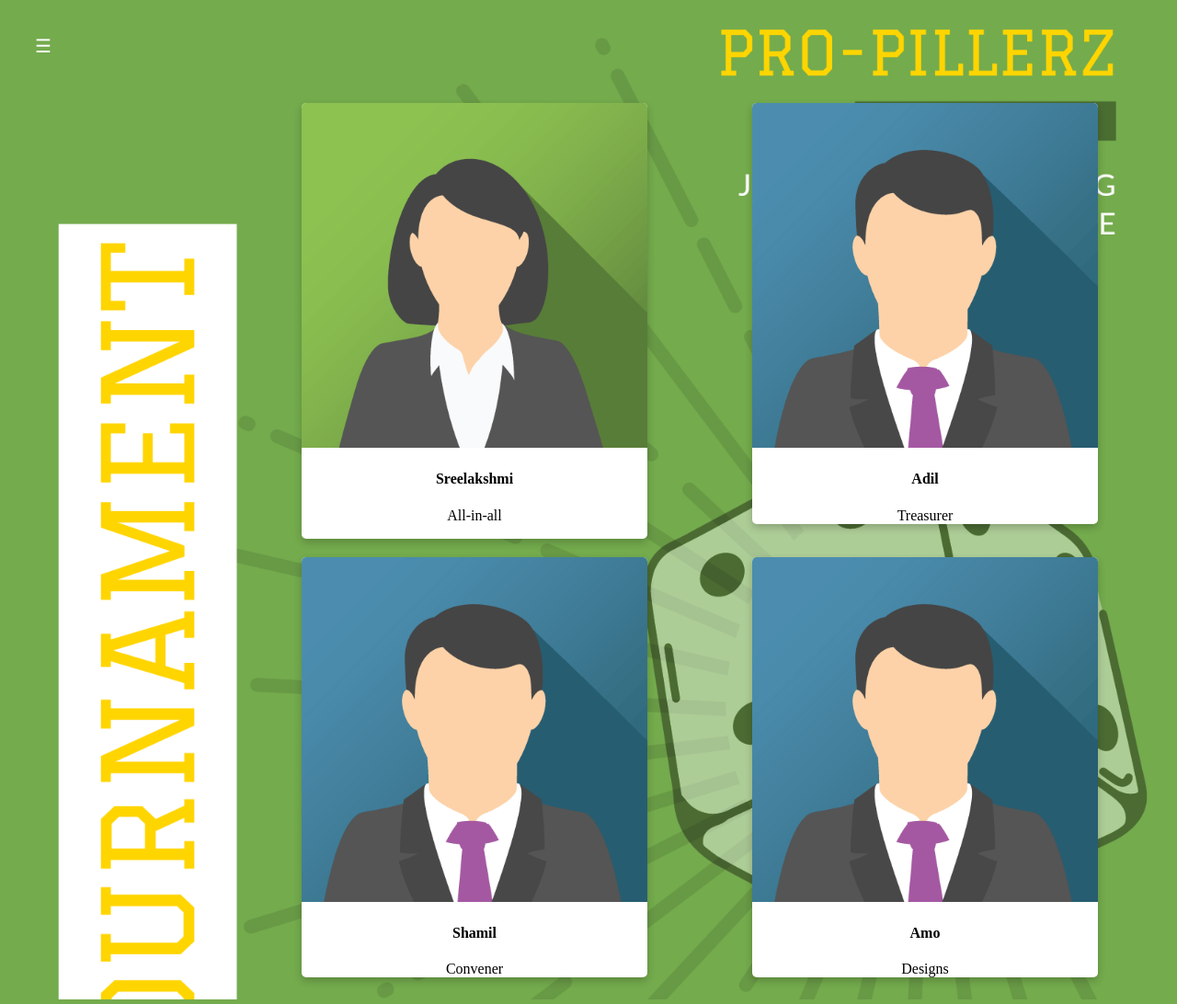
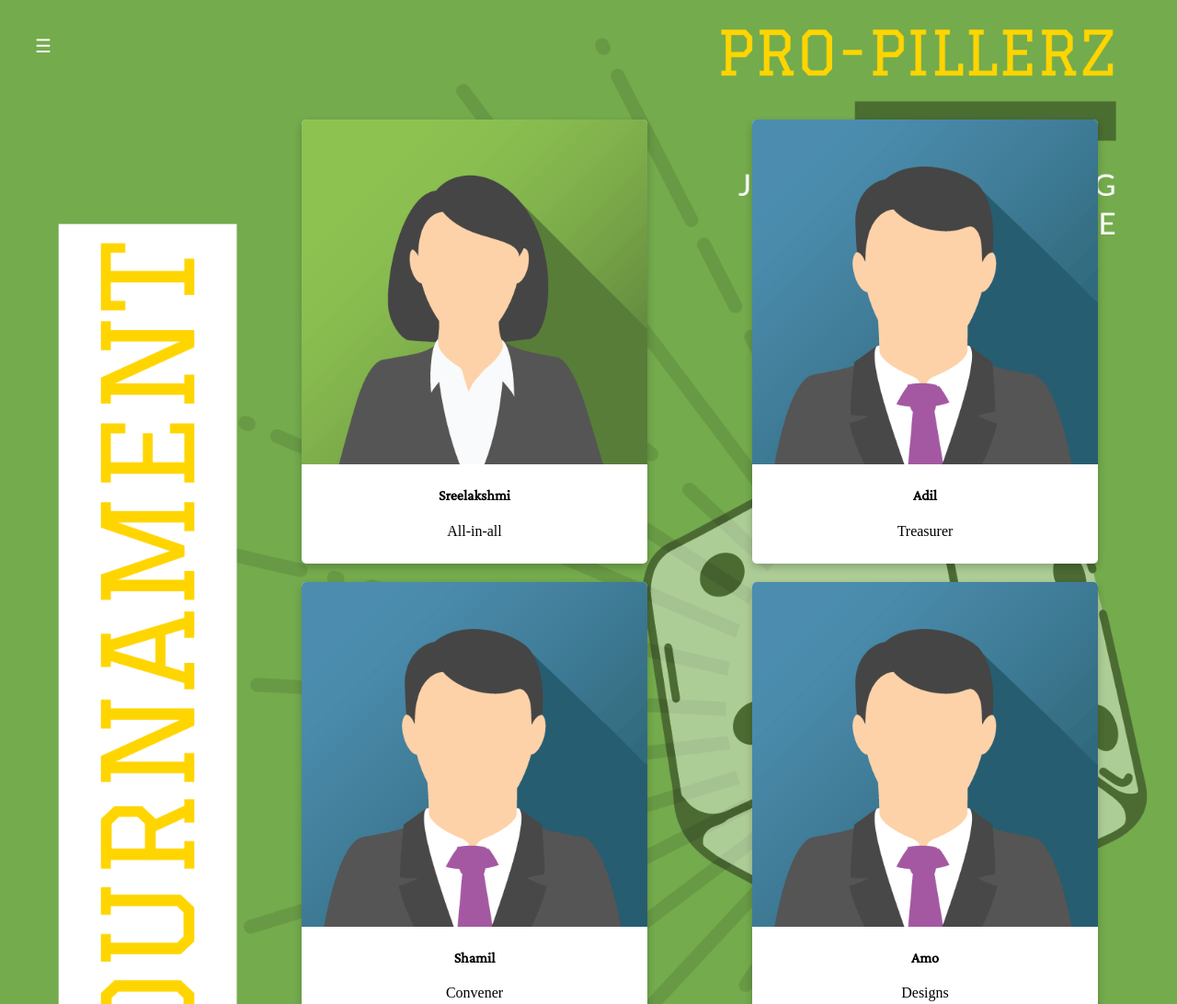
Before and after one commit to amoantony/contact, a plain HTML site: page index.html in a window 1280 px wide. Shown: the top 1092 px of the page at 92% size. Drawn offline with nearby package versions, Linux system fonts and the light colour scheme.

Commit message:
Add files via upload

```diff
--- a/index.html
+++ b/index.html
@@ -2,6 +2,11 @@
 <html>
 <head>
 <meta name="viewport" content="width=device-width, initial-scale=1.0">
+  <link rel="icon" href="dice.png" type="image/icon type">
+  <link href='https://fonts.googleapis.com/css?family=Kulim Park' rel='stylesheet'>
+    <link href='https://fonts.googleapis.com/css?family=Crimson Pro' rel='stylesheet'>
+    <link href='https://fonts.googleapis.com/css?family=Caveat' rel='stylesheet'>
+
 <style>
 body{
   width: 100%;
@@ -11,6 +16,7 @@ body{
   background-size: cover;
   background-color:#74ab4d;
 }
+h4{font-family: 'Crimson Pro';}
 .sidebar {
   height: 100%;
   width: 0;
@@ -87,6 +93,7 @@ color:#74ab4d;
   background-color:white;
   text-align:center;
   width:80%;
+  padding-bottom:10px;
 
 }
 a{text-decoration:none;color:black;}
@@ -107,7 +114,7 @@ margin-left:25%;}
   <a href="javascript:void(0)" class="closebtn" onclick="closeNav()">&times;</a>
   <a href="https://amoantony.github.io/home/">Home</a>
   <a href="https://amoantony.github.io/about/">About</a>
-  <a href="https://amoantony.github.io/fixture/">Match Fixture</a>
+  <a href="https://amoantony.github.io/fixture/">Fixtures</a>
   <a href="#"><hu>Contact</hu></a>
 </div>
 
@@ -116,6 +123,7 @@ margin-left:25%;}
   <h2></h2>
   <p></p>
 </div>
+<br>
 <div class="good">
 <div class="card">
   <img src="woman.png" alt="Avatar" style="width:100%">
@@ -129,7 +137,7 @@ margin-left:25%;}
   <img src="man.png" alt="Avatar" style="width:100%">
   <div class="container">
     <h4><b>Adil</b></h4>
-    <p>Treasurer</p>
+    <p>Treasurer <br></p>
   </div>
 </div>
 </a>
```
